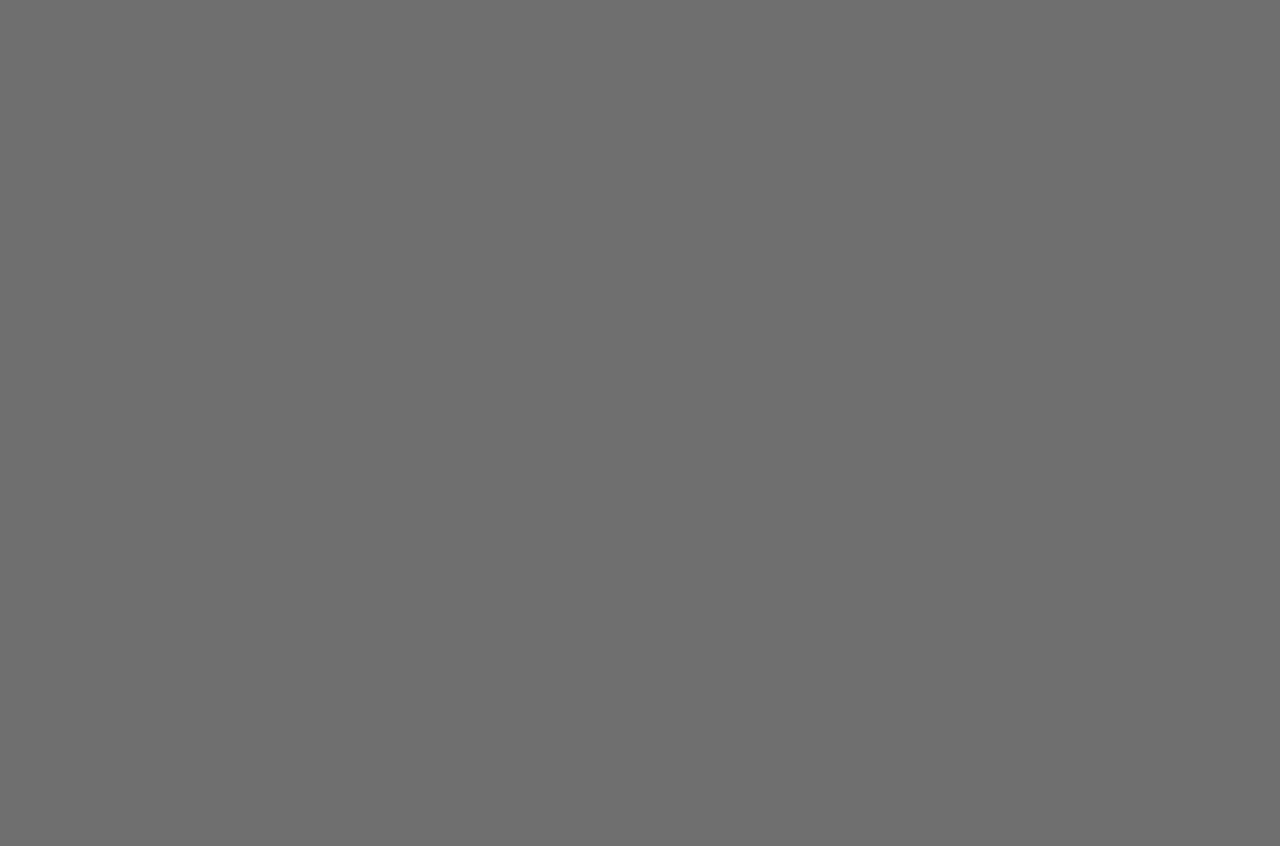
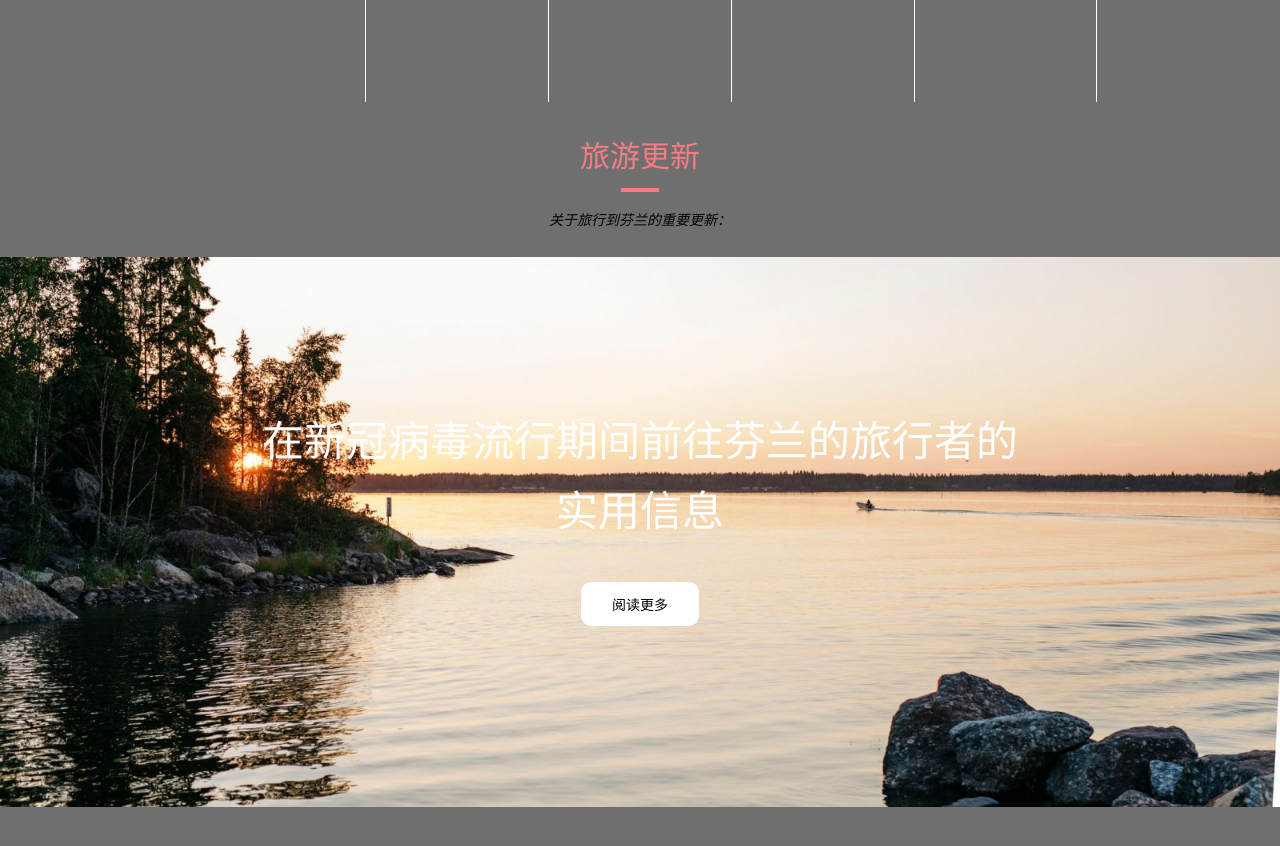
Before and after one commit to TJ-fortype/D_travel, a Vue app: page / in a window 1280 px wide. Shown: the part 620-1466 px from the top of the page. Before the commit the page ends 800 px from the top, so only its background shows below. Built offline with nearby package versions, Linux system fonts and the light colour scheme; a web font is replaced by a local one.

Commit message:
首页的第二部分设计完成

```diff
--- /dev/null
+++ b/src/components/Header4Index.vue
@@ -0,0 +1,35 @@
+<template>
+	<div class="header">
+		<p class="pink">旅游更新</p>
+		<hr color="#F97C80" width="3%" size=6px>
+		<div class="gray"><i>关于旅行到芬兰的重要更新：</i></div>
+	</div>
+</template>
+
+<script>
+
+</script>
+
+<style>
+	.header{
+		width: 100%;
+		height: 125px;
+		margin-top: 30px;
+		/* background:pink; */
+	}
+		.pink{
+			color: #F97C80;
+			font-size:30px;
+			text-align: center;
+			margin: 0;
+		}
+		hr{
+			margin-bottom: 17px;
+		}
+		.gray{
+			color: #000;
+			font-size: 14px;
+			text-align: center;
+			margin:0;
+		}
+</style>
--- /dev/null
+++ b/src/components/TwoBar.vue
@@ -0,0 +1,85 @@
+<template>
+	<div class="twomain">
+		<div class="container">
+			<!--标题部分-->
+			<Header4Index></Header4Index>
+
+			<!--图片部分-->
+			<div class="bgimg">
+				<div class="imgfont">
+					<div class="imgtop">
+						在新冠病毒流行期间前往芬兰的旅行者的实用信息
+					</div>
+					<div class="imgfoot">
+						<a href="#">
+							<div class="bor">阅读更多</div>
+						</a>
+					</div>
+				</div>
+			</div>
+		</div>
+	</div>
+</template>
+
+<script>
+	import Header4Index from './Header4Index.vue'
+	// import ReadMore from './ReadMore.vue'
+	export default {
+		//注册当前组件中可以使用的子组件
+		components: {Header4Index,}
+	}
+</script>
+
+<style>
+	.container{
+			width: 100%;
+			height: 722px;
+			/* background: #000; */
+		}
+
+	.twomain .bgimg{
+		position: absolute;
+		width: 100%;
+		height:550px;
+		background-image: url(../assets/img/Two.jpg);
+		background-position:center center;
+		background-repeat: no-repeat-center;
+		background-size: cover;
+	}
+	.imgfont{
+		position: relative;
+		width: 770px;
+		height: 233px;
+		/* border: 1px solid #0066FF; */
+		margin: auto;
+		color: #fff;
+		margin-top: 150PX;
+	}
+	.imgtop{
+		font-size: 42PX;
+		text-align:center;
+		/* border:1px solid #0f0; */
+	}
+	.imgfoot{
+		margin-top: 35px;
+		/* border: 1px solid #20B2AA; */
+	}
+	.bor{
+		width: 118px;
+		height: 44px;
+		line-height:44px;
+		border-radius:10px;
+		text-align:center;
+		font-size: 14px;
+		color: #000;
+		border: 2px solid #fff;
+		background: #fff;
+		margin: auto;
+	}
+	.bor:hover {
+		background: rgba(0,0,0,0);
+		color: #999;
+		transform: scale(1.05);
+		transition: .1s;
+	}
+</style>
--- a/src/router/index.js
+++ b/src/router/index.js
@@ -15,6 +15,7 @@ const routes = [
 	{path: '/mf', component: MyFavorite},
 	{path: '/:pathNotFound(.*)', component: NotFound},
 
+
 ]
 
 const router = createRouter({
--- a/src/views/Index.vue
+++ b/src/views/Index.vue
@@ -1,13 +1,18 @@
 <template>
 	<TopBar></TopBar>
+	<TwoBar></TwoBar>
 </template>
 
 <script>
 	import TopBar from '../components/TopBar.vue'
+	import TwoBar from '../components/TwoBar.vue'
+
+
+
 
 	export default {
 		components:{
-			TopBar,
+			TopBar,TwoBar,
 		},
 	}
 </script>
```
Also changed, not shown: src/assets/img/Two.jpg (added), 1 other file (tests, documents, lock files or other folders).
